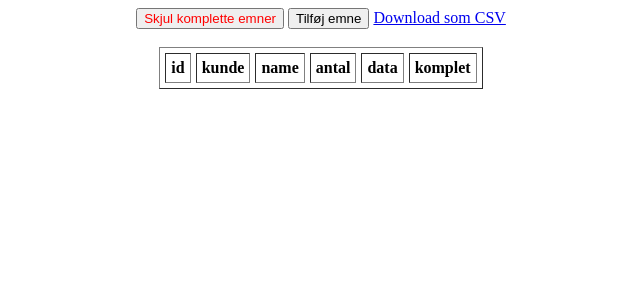
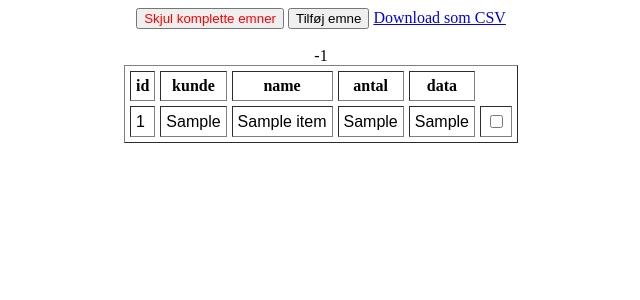
Before and after one commit to skille97/RAVI, a Django app: page /hidden/ in a window 1280 px wide. Shown: the top 300 px of the page, without its empty margins (319-959 px from the left). Run offline with Django 3.2, Linux system fonts and the light colour scheme; tables that the repository leaves empty hold one stand-in row (values such as "Sample post"); lists and menus that the app fills with data are empty.

Commit message:
Added loading and changing values :-D

```diff
--- a/RAVI/board/models.py
+++ b/RAVI/board/models.py
@@ -5,22 +5,24 @@ from django.db import models
 
 class Item(models.Model):
     id = models.AutoField(primary_key=True)
-    name = models.TextField(verbose_name="Projekt", default="")
+    name = models.CharField(default="", max_length=20)
     komplet = models.BooleanField(default=False, verbose_name="Komplet")
 
 
 
-    kunde = models.TextField(default="")
-    antal = models.TextField(default="")
-    data = models.TextField(default="")
-    stencil = models.TextField(default="")
-    program = models.TextField(default="")
-    montage = models.TextField(default="")
-    PCB = models.TextField(default="")
-    komponenter = models.TextField(default="")
-    kommentar = models.TextField(default="")
+    kunde = models.CharField(default="", max_length=20)
+    antal = models.CharField(default="", max_length=20)
+    data = models.CharField(default="", max_length=20)
+    stencil = models.CharField(default="", max_length=20)
+    program = models.CharField(default="", max_length=20)
+    montage = models.CharField(default="", max_length=20)
+    PCB = models.CharField(default="", max_length=20)
+    komponenter = models.CharField(default="", max_length=20)
+    kommentar = models.CharField(default="", max_length=20)
 
 
+    def __str__(self):
+        return str(self.id)
 
 
 class Colors(models.Model):
@@ -36,13 +38,16 @@ class Colors(models.Model):
     komponenter = models.CharField(default="", max_length=20)
     kommentar = models.CharField(default="", max_length=20)
 
+    def __str__(self):
+        return str(self.itemLinked.id)
 
 
 
 # I know this is not pretty but i could not find another way
 # Write the values you want to be displayed in order.
-# Note that ID, name and komplet must be present. Please use the names present in models.py
+# Note that ID, name must be present. Please use the names present in models.py
+# komplet is added at de end automaticly
 
 
 
-ORDER = ["id","kunde", "name", "antal", "data", "komplet"]
+ORDER = ["id","kunde", "name", "antal", "data"]
--- a/RAVI/board/views.py
+++ b/RAVI/board/views.py
@@ -10,7 +10,7 @@ import json
 
 def index(request, hidden=False):
 
-    items = Item.objects.filter(komplet= not hidden).order_by("id")
+    items = Item.objects.filter(komplet= hidden).order_by("id")
 
     body = []
     colours = []
@@ -19,14 +19,17 @@ def index(request, hidden=False):
     if not hidden:
         link = link + "hidden"
 
+
     for item in items:
         itemBody = []
         itemColours = []
         for name in ORDER:
             itemBody.append(getattr(item, name))
-            colorModel = item.Colors
-            itemColours.append(getattr(colorModel, name))
-
+            colorModel = item.colors
+            if name in ["id", "name"]:
+                itemColours.append(getattr(item, name))
+            elif name is not "komplet":
+                itemColours.append(getattr(colorModel, name))
         body.append(itemBody)
         colours.append(itemColours)
         if(hidden):
@@ -40,6 +43,7 @@ def index(request, hidden=False):
         "link" : link,
         "isHidden" : hidden,
     }
+
     return render(request, "board/index.html", args)
 
 
@@ -48,14 +52,23 @@ def hidden(request):
 
 
 def updateRows(request):
-    row = request.POST.get("id")
-    column = request.POST.get("column")
-    newValue = request.POST.get("newValue")
+    # Lav sikkersheds check sådan at man ikke kan ændre id.
+    data = json.loads(((request.body).decode('utf-8')))
+    row = data["id"]
+    column = int(data["column"])
+    newValue = data["newValue"]
 
+
+
+    print(row)
+    print(ORDER[column])
+    print(newValue)
 
     item = get_object_or_404(Item, id=row)
 
-    setattr(item, column, newValue)
+
+
+    setattr(item, ORDER[column], newValue)
     item.save()
     return HttpResponse('')
 
@@ -73,7 +86,7 @@ def addRow(request):
     print(name)
     item = Item(name=name)
     item.save()
-    colors = Colors(name=name, item=item)
+    colors = Colors(itemLinked=item)
     colors.save()
 
     return HttpResponse('')
--- a/RAVI/static/index.js
+++ b/RAVI/static/index.js
@@ -123,6 +123,7 @@ $(document).ready(function(){
         if($('input.inputField').length > 0){
             var inputElement = $("input.inputField")[0];
             var id = parseInt($("#" + inputElement.id).parent().attr("id"));
+
             ajaxRequest("updateRow",{"id": id, "column":columnId(inputElement.id), "newValue": inputElement.value})
             $("#" + inputElement.id).replaceWith("<td class='data' id='" + inputElement.id +"' style='background-color: " + oldColour + "'>" + inputElement.value + "</td>");
             tableEdit = false;
--- a/RAVI/templates/board/index.html
+++ b/RAVI/templates/board/index.html
@@ -41,8 +41,8 @@
 					{% with "y" as forloop.counter0%}
 					<tr id="{{row.0}}">
 						{% for rowrow in row %}
-						{% with "x" as forloop.counter0 %}
-						<td class="data" id="Cell_{{x}}_{{row.0}}" style="background-color: {{colours.y.x}}">{{ rowrow }}</td>
+						{% with x=forloop.counter0 %}
+						<td class="data" id="Cell_{{ forloop.counter0 }}_{{row.0}}" style="background-color: {{colours.y.x }}">{{ rowrow }}</td>
 						{% endwith %}
 						{% endfor %}
 						{% with "index" as row.0 %}
```
